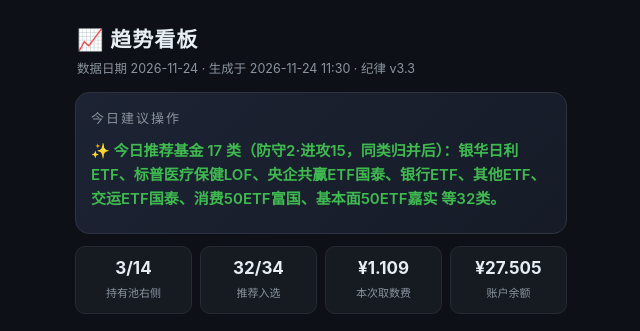
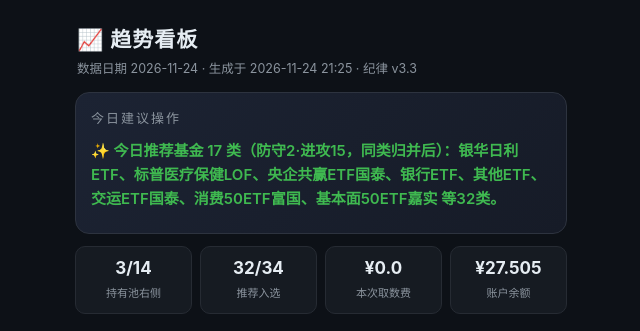
Before and after one commit to shinning-niki/trend-dashboard, a plain HTML site: page index.html in a window 1280 px wide. Shown: the top 331 px of the page, 319-959 px from the left. Drawn offline with Linux system fonts and the light colour scheme.

Commit message:
deploy: 2026-11-24

```diff
--- a/index.html
+++ b/index.html
@@ -62,7 +62,7 @@
 <div class="wrap">
   <header>
     <h1>📈 趋势看板</h1>
-    <div class="hsub">数据日期 2026-11-24 · 生成于 2026-11-24 11:30 · 纪律 v3.3</div>
+    <div class="hsub">数据日期 2026-11-24 · 生成于 2026-11-24 21:25 · 纪律 v3.3</div>
   </header>
 
   <section class="advice">
@@ -73,7 +73,7 @@
   <div class="stats">
     <div class="stat"><b>3/14</b><span>持有池右侧</span></div>
     <div class="stat"><b>32/34</b><span>推荐入选</span></div>
-    <div class="stat"><b>¥1.109</b><span>本次取数费</span></div>
+    <div class="stat"><b>¥0.0</b><span>本次取数费</span></div>
     <div class="stat"><b>¥27.505</b><span>账户余额</span></div>
   </div>
 
```
